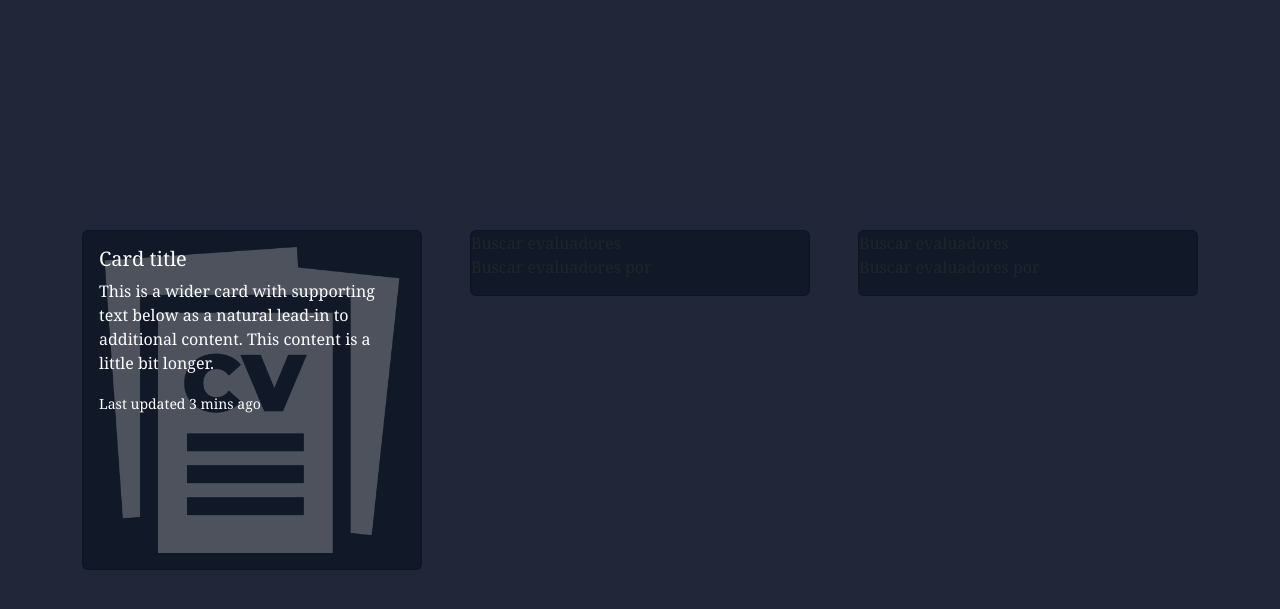
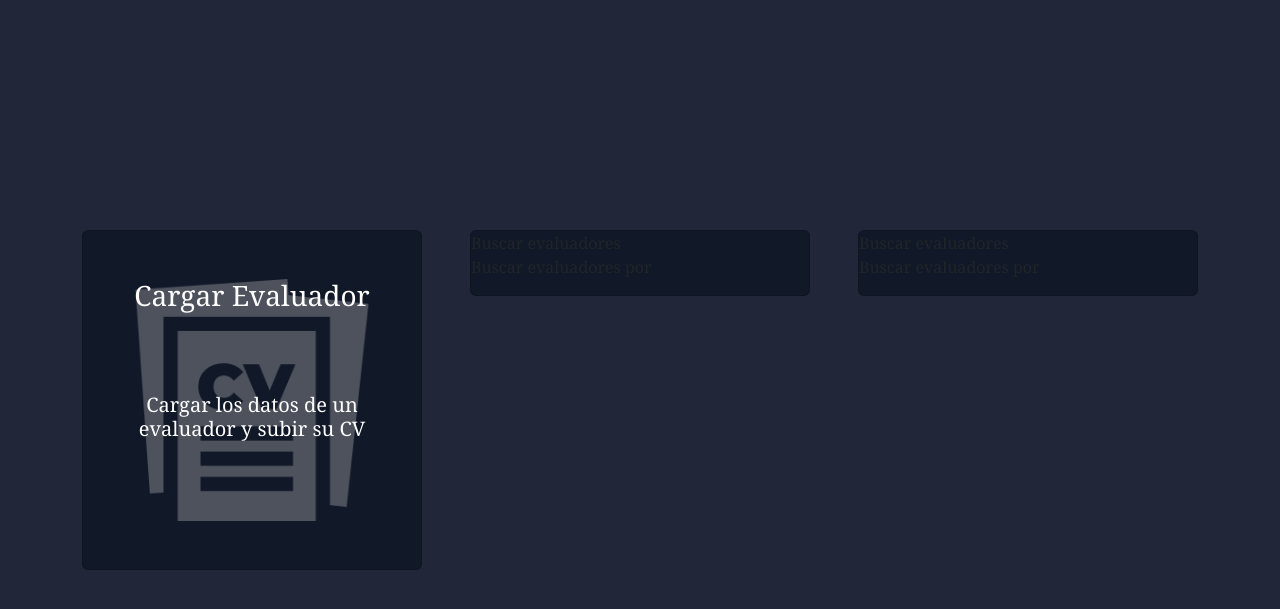
Before and after one commit to matiasesposito/Gemini-Project, a PHP site: page / in a window 1280 px wide. Shown: the top 609 px of the page. Run offline with PHP 8.4, Linux system fonts and the light colour scheme.

Commit message:
Actualizar estilos y contenido de la tarjeta de carga de evaluador en index.php y corregir nombre de clase en styles.css

```diff
--- a/index.php
+++ b/index.php
@@ -20,12 +20,12 @@
     <div class="row justify-content-between gx-5">
       <div class="col-4">
         <a href="cargar_evaluador/cargar.php">
-          <div class="card text-bg-dark">
-            <img src="img/curriculum-vitae.png" class="card-img p-3" alt="...">
-            <div class="card-img-overlay">
-              <h5 class="card-title">Card title</h5>
-              <p class="card-text">This is a wider card with supporting text below as a natural lead-in to additional content. This content is a little bit longer.</p>
-              <p class="card-text"><small>Last updated 3 mins ago</small></p>
+          <div class="card text-bg-dark text-center">
+            <img src="img/curriculum-vitae.png" class="card-img p-5" alt="...">
+            <div class="card-img-overlay py-5 d-flex flex-column justify-content-between align-items-center">
+              <h3 class="card-title">Cargar Evaluador</h3>
+              <h5 class="card-text">Cargar los datos de un evaluador y subir su CV</h5>
+              <p class="card-text"><small></small></p>
             </div>
           </div>
         </a>
--- a/styles.css
+++ b/styles.css
@@ -66,7 +66,7 @@ img{
   flex-direction: column;
 }
 
-.tittle {
+.card-tittle {
   font-size: 2.25rem;
   line-height: 1;
   font-weight: 700;
```
